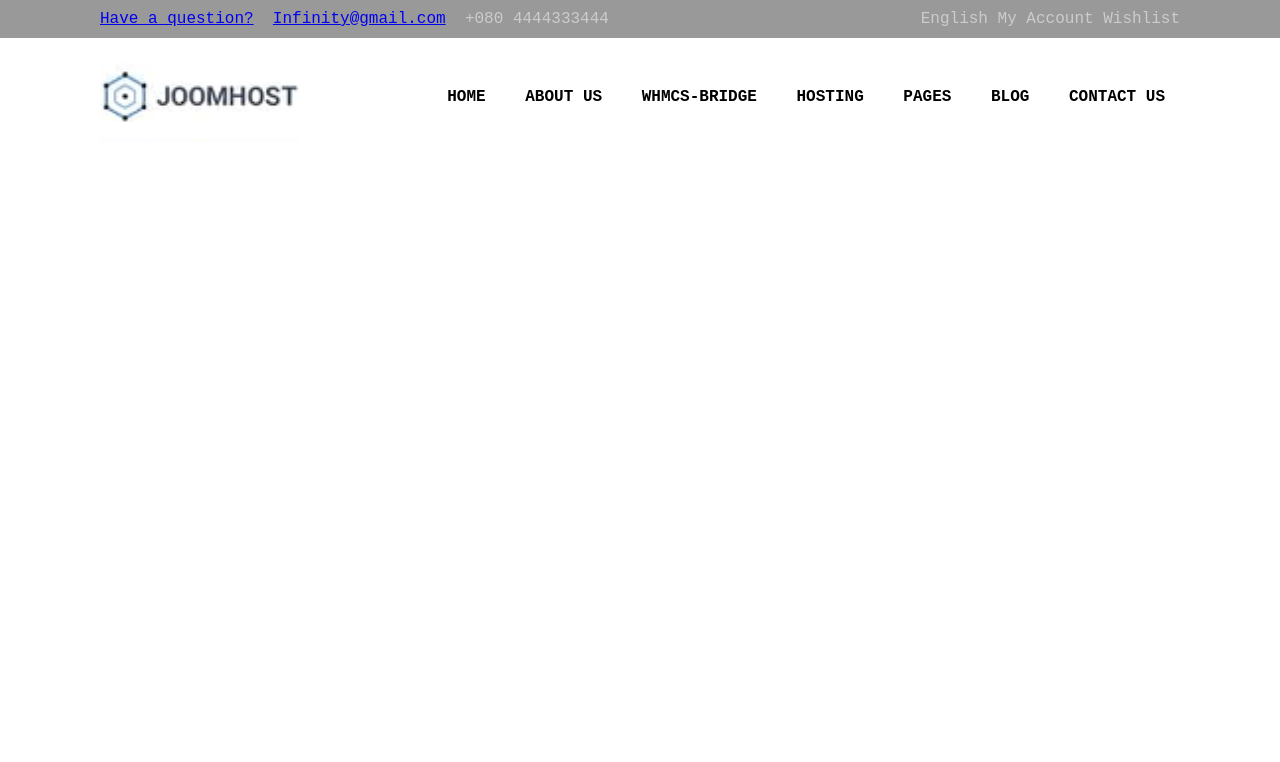
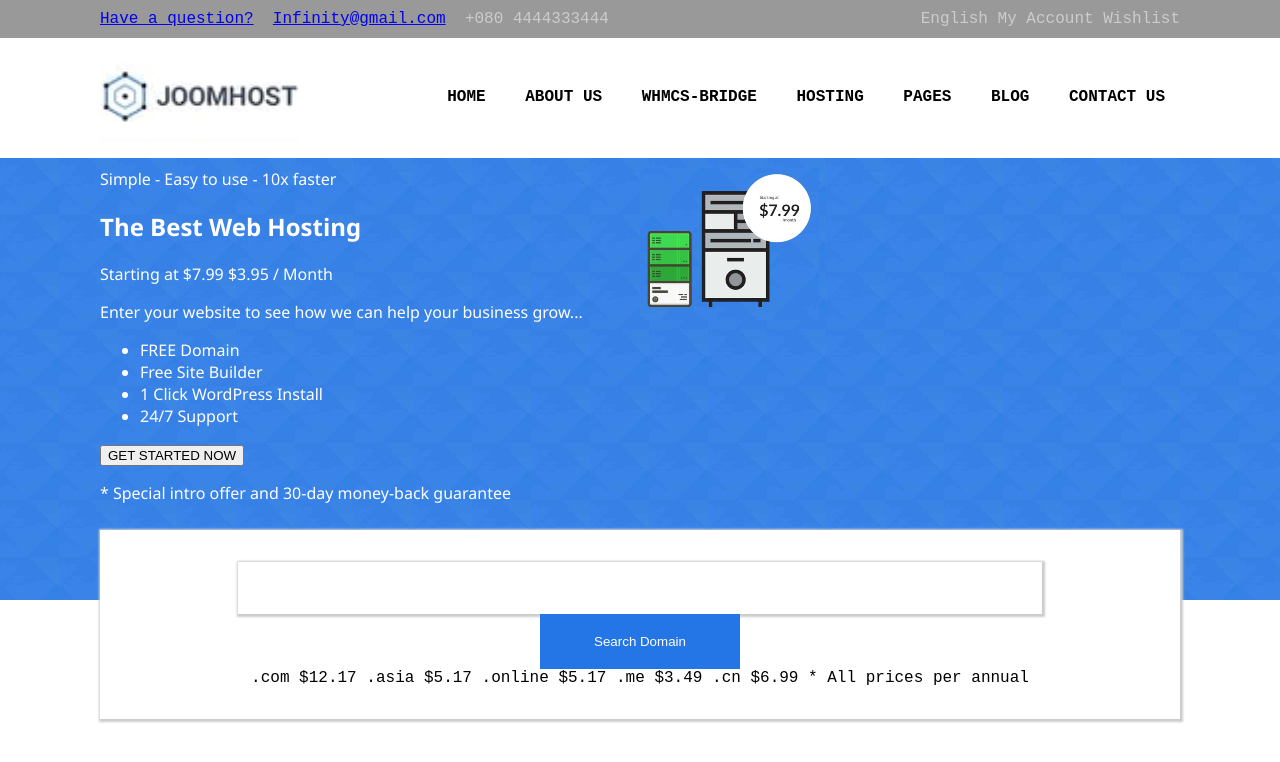
Before and after one commit to girijak27/project1, a plain HTML site: page index.html in a window 1280 px wide. Drawn offline with Linux system fonts and the light colour scheme.

Commit message:
added 3 rows

```diff
--- a/index.html
+++ b/index.html
@@ -67,6 +67,43 @@
         </nav>
 
     </header>
+    <div class="banner">
+        <div class="banner-info">
+            <div>Simple - Easy to use - 10x faster</div>
+            <h2>The Best Web Hosting</h2>
+            <div>Starting at $7.99 $3.95 / Month</div>
+            <p>Enter your website to see how we can help your business grow...</p>
+            <ul>
+                <li>FREE Domain</li>
+                <li>Free Site Builder</li>
+                <li>1 Click WordPress Install</li>
+                <li>24/7 Support</li>
+            </ul>
+
+            <button> GET STARTED NOW</button>
+            <p>* Special intro offer and 30-day money-back guarantee</p>
+        </div>
+        <div class="banner-img">
+            <img src="./images/banner-img.png">
+        </div>
+
+    </div>
+
+
+    <div class="search">
+        <div class="search-group">
+            <input type="text" id="search-input" name="search-input">
+            <button class="btn">Search Domain</button>
+        </div>
+        <div>
+            <span>.com $12.17</span>
+            <span>.asia $5.17</span>
+            <span>.online $5.17</span>
+            <span>.me $3.49</span>
+            <span>.cn $6.99</span>
+            <span>* All prices per annual</span>
+        </div>
+    </div>
 
     <!-- <nav>
       <ul>
--- a/styles/styles.css
+++ b/styles/styles.css
@@ -1,4 +1,3 @@
-
 body{
     padding: 0;
     margin: 0;
@@ -52,6 +51,50 @@ ul.nav-list li a {
     cursor:pointer;
 }
 
+.banner{
+    background: url('../images/banner-bg.png') repeat;
+    color: #fff;
+    font-family: 'Segoe UI', Tahoma, Geneva, Verdana, sans-serif;
+    padding: 10px 100px 80px 100px;
+}
+
+.banner-info{
+    display: inline-block;
+    width: 50%;
+}
+.banner-img{
+    display: inline-block;
+    float: right;
+    width: 50%;
+}
+
+.search{
+    margin: 0 100px;
+    padding: 32px 36px;
+    margin-top: -70px;
+    box-shadow: 1px 1px 2px 2px #ccc;
+    text-align: center;
+    background-color: #fff;
+}
+
+.search-group input{
+    width: 800px;
+    height: 50px;
+    margin: 0;
+    box-shadow: 1px 1px 2px 2px #ccc;
+    border: none;
+}
+
+
+.search-group button{
+    width: 200px;
+    height: 55px;
+    background-color: #2476E6;
+    color: #fff;
+    margin: 0;
+    border: 0;
+
+}
 
 
 
```
Also changed, not shown: images/banner-bg.png (added), images/banner-img.png (added).
